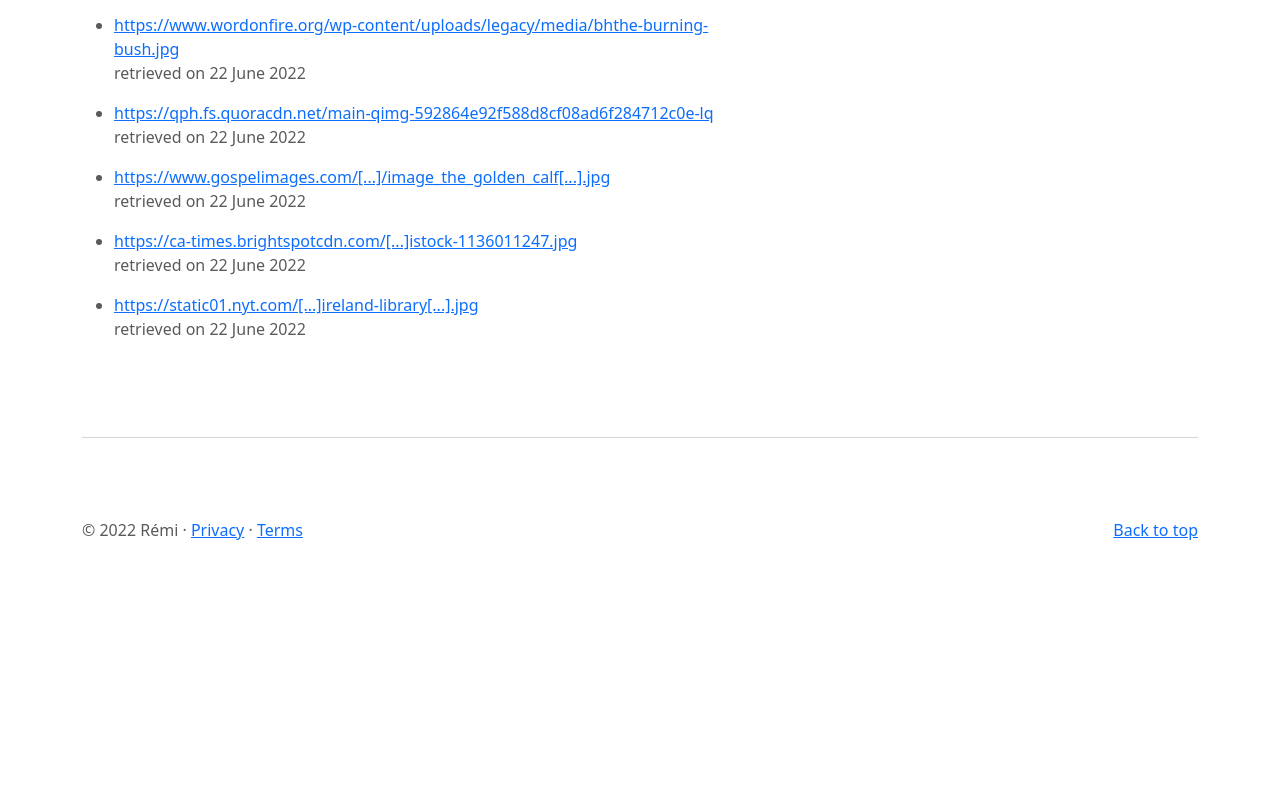
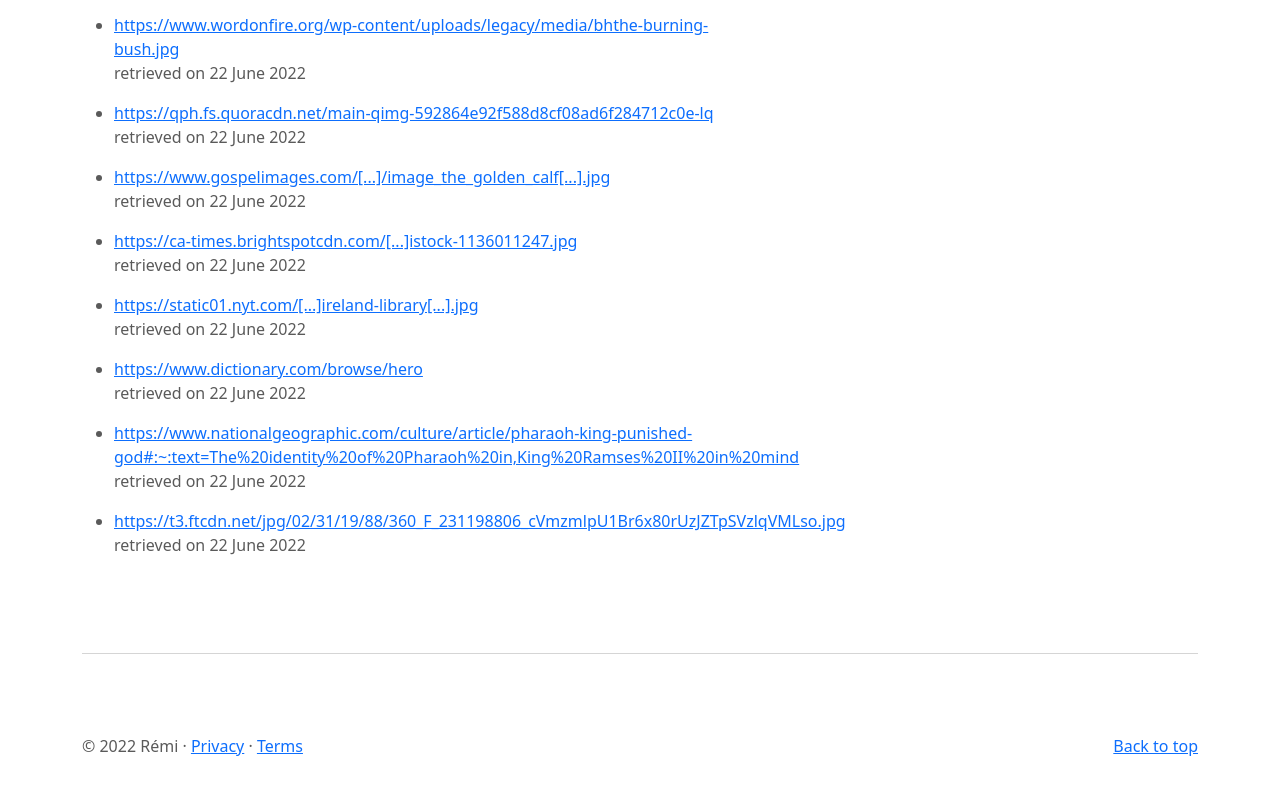
Before and after one commit to remistik/xed, a plain HTML site: page index.html in a window 1280 px wide. Shown: the part 6601-7395 px from the top of the page. Before the commit the page ends 7207 px from the top, so only its background shows below. Drawn offline with nearby package versions, Linux system fonts and the light colour scheme.

Commit message:
Update index.html

```diff
--- a/index.html
+++ b/index.html
@@ -361,7 +361,9 @@
             <li><a href="https://www.gospelimages.com/images/content/paintings/84/image_the_golden_calf_-_gospel_images_normal.jpg">https://www.gospelimages.com/[...]/image_the_golden_calf[...].jpg</a></li> <p>retrieved on 22 June 2022</p>
             <li><a href="https://ca-times.brightspotcdn.com/dims4/default/5b21223/2147483647/strip/true/crop/2059x1456+0+0/resize/840x594!/format/webp/quality/90/?url=https%3A%2F%2Fcalifornia-times-brightspot.s3.amazonaws.com%2F81%2Fdd%2Fcb8fd8f240be974ce4627db8d2a3%2Fistock-1136011247.jpg">https://ca-times.brightspotcdn.com/[...]istock-1136011247.jpg</a></li> <p>retrieved on 22 June 2022</p>
             <li><a href="https://static01.nyt.com/images/2022/05/25/world/00ireland-library01/merlin_207199329_533e8788-cb70-46e3-8981-f991913ff987-superJumbo.jpg?quality=75&auto=webp">https://static01.nyt.com/[...]ireland-library[...].jpg</a></li> <p>retrieved on 22 June 2022</p>
-
+            <li><a href="https://www.dictionary.com/browse/hero">https://www.dictionary.com/browse/hero</a></li> <p>retrieved on 22 June 2022</p>
+            <li><a href="https://www.nationalgeographic.com/culture/article/pharaoh-king-punished-god#:~:text=The%20identity%20of%20Pharaoh%20in,King%20Ramses%20II%20in%20mind">https://www.nationalgeographic.com/culture/article/pharaoh-king-punished-god#:~:text=The%20identity%20of%20Pharaoh%20in,King%20Ramses%20II%20in%20mind</a></li> <p>retrieved on 22 June 2022</p>
+            <li><a href="https://t3.ftcdn.net/jpg/02/31/19/88/360_F_231198806_cVmzmlpU1Br6x80rUzJZTpSVzlqVMLso.jpg">https://t3.ftcdn.net/jpg/02/31/19/88/360_F_231198806_cVmzmlpU1Br6x80rUzJZTpSVzlqVMLso.jpg</a></li> <p>retrieved on 22 June 2022</p>
                 </ul>
         </p>
       </div>
```
